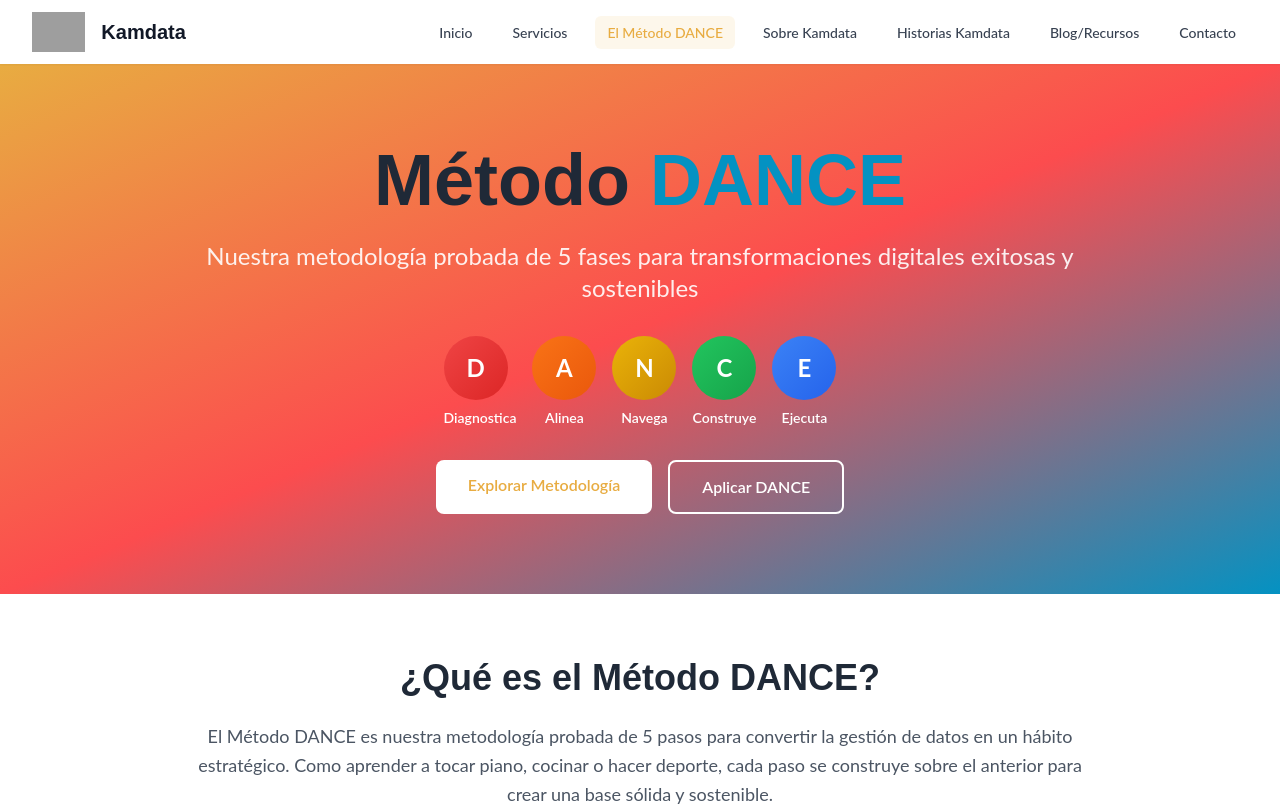
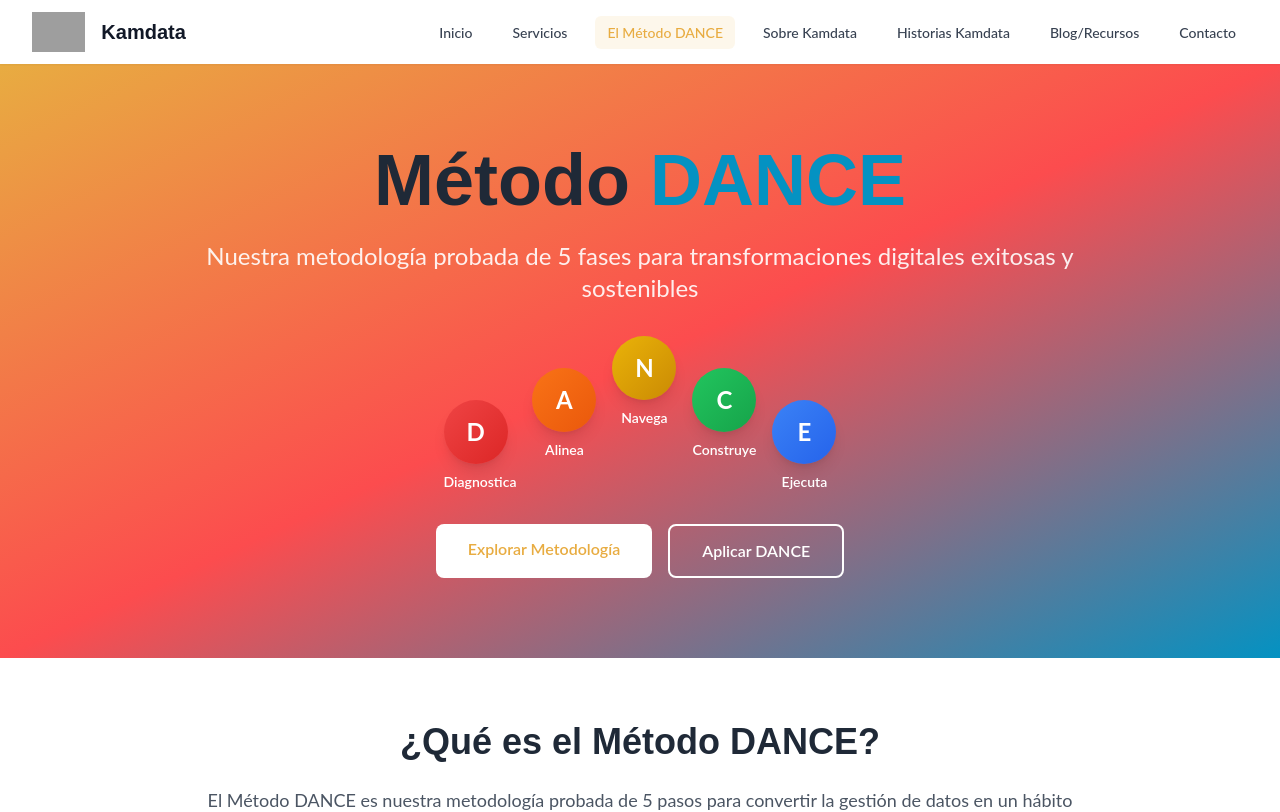
Before and after one commit to ArmndCamrg/kamdata-website, a React (Create React App) app: page /metodo-dance in a window 1280 px wide. Shown: the top 812 px of the page. Built offline with nearby package versions, Linux system fonts and the light colour scheme; grey boxes are pictures that could not be loaded; the HTML template or start-up script is replaced by a standard one.

Commit message:
AJUSTESDE PALETAS DE COLORES

```diff
--- a/src/components/Layout/Footer.tsx
+++ b/src/components/Layout/Footer.tsx
@@ -27,7 +27,7 @@ const Footer: React.FC = () => {
 
           {/* Enlaces rápidos */}
           <div>
-            <h3 className="text-lg font-semibold mb-4">Enlaces Rápidos</h3>
+            <h3 className="text-lg font-semibold mb-4 text-kamdata-primary">Enlaces Rápidos</h3>
             <ul className="space-y-2">
               <li>
                 <Link to="/servicios" className="text-gray-200 hover:text-kamdata-primary transition-colors">
@@ -59,7 +59,7 @@ const Footer: React.FC = () => {
 
           {/* Contacto */}
           <div>
-            <h3 className="text-lg font-semibold mb-4">Contacto</h3>
+            <h3 className="text-lg font-semibold mb-4 text-kamdata-primary">Contacto</h3>
             <div className="space-y-2">
               <p className="text-gray-200">
                 <span className="font-medium">Email:</span><br />
@@ -98,7 +98,7 @@ const Footer: React.FC = () => {
 
         {/* Aliados */}
         <div className="border-t border-gray-700 mt-8 pt-8">
-          <h3 className="text-lg font-semibold mb-4 text-center">Nuestros Aliados</h3>
+          <h3 className="text-lg font-semibold mb-4 text-center text-kamdata-primary">Nuestros Aliados</h3>
           <div className="flex justify-center items-center space-x-8">
             <span className="text-gray-300">ProEmpleo</span>
             <span className="text-gray-300">Instituto de Innovación</span>
--- a/src/pages/MetodoDance.tsx
+++ b/src/pages/MetodoDance.tsx
@@ -158,15 +158,27 @@ const MetodoDance: React.FC = () => {
             <p className="text-xl md:text-2xl mb-8 opacity-90">
               Nuestra metodología probada de 5 fases para transformaciones digitales exitosas y sostenibles
             </p>
-            <div className="flex justify-center space-x-4 mb-8">
-              {phases.map((phase, index) => (
-                <div key={index} className="text-center">
-                  <div className={`w-16 h-16 rounded-full bg-gradient-to-br ${phase.color} flex items-center justify-center text-2xl font-bold mb-2`}>
-                    {phase.letter}
+            <div className="flex justify-center items-end space-x-2 sm:space-x-4 mb-8 max-w-2xl mx-auto">
+              {phases.map((phase, index) => {
+                // Definir la altura de cada elemento para crear el arco
+                let marginBottom = '';
+                if (index === 0 || index === 4) { // D y E en la base
+                  marginBottom = 'mb-0';
+                } else if (index === 1 || index === 3) { // A y C en segundo nivel
+                  marginBottom = 'mb-8';
+                } else if (index === 2) { // N en el centro superior
+                  marginBottom = 'mb-16';
+                }
+
+                return (
+                  <div key={index} className={`text-center ${marginBottom}`}>
+                    <div className={`w-14 h-14 sm:w-16 sm:h-16 rounded-full bg-gradient-to-br ${phase.color} flex items-center justify-center text-xl sm:text-2xl font-bold mb-2 shadow-lg`}>
+                      {phase.letter}
+                    </div>
+                    <div className="text-xs sm:text-sm font-semibold text-white">{phase.name}</div>
                   </div>
-                  <div className="text-sm font-semibold">{phase.name}</div>
-                </div>
-              ))}
+                );
+              })}
             </div>
             <div className="flex flex-col sm:flex-row gap-4 justify-center">
               <a
```
